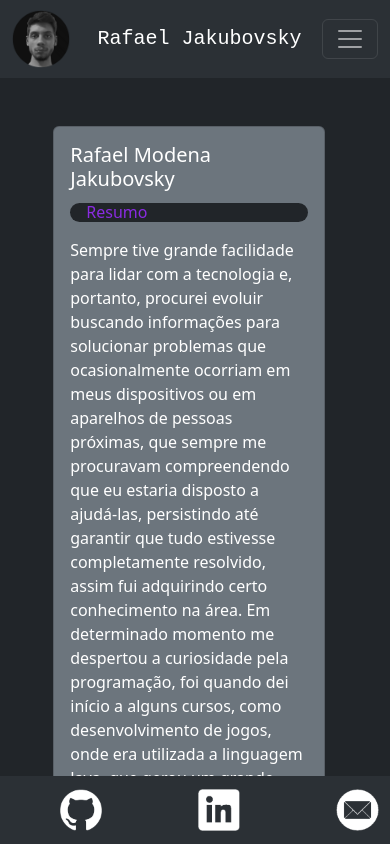
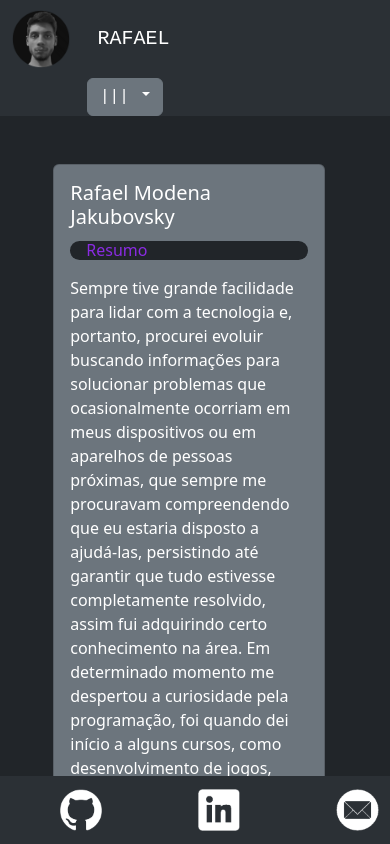
Before and after one commit to Rafael-MJ/rafaelmj.xyz, an Angular app: page /main in a window 390 px wide. Built offline with nearby package versions, Linux system fonts and the light colour scheme.

Commit message:
feat: add header dropdown

```diff
--- a/src/app/nav-header/nav-header.component.css
+++ b/src/app/nav-header/nav-header.component.css
@@ -9,3 +9,7 @@
 #me-icon {
   max-height: 8vh;
 }
+
+.dropdown {
+  margin: 0 75px;
+}
--- a/src/app/nav-header/nav-header.component.html
+++ b/src/app/nav-header/nav-header.component.html
@@ -2,11 +2,19 @@
   <div class="container-fluid fs-5">
     <a class="navbar-brand d-md-none" href="#">
       <img class="navbar-brand" id="me-icon" src="../../assets/me.png" alt="" />
-      Rafael Jakubovsky
+      RAFAEL
     </a>
-    <button class="navbar-toggler" type="button" data-bs-toggle="offcanvas" data-bs-target="#offcanvas" aria-controls="#offcanvas" aria-label="Toggle navigation">
-      <span class="navbar-toggler-icon"></span>
-    </button>
+    <div ngbDropdown class="dropdown d-md-none">
+      <button ngbDropdownToggle class="btn btn-secondary" type="button" id="dropdownMenuBtn" aria-expanded="false">
+        |||
+      </button>
+      <ul ngbDropdownMenu aria-labelledby="dropdownMenuBtn">
+        <li><a ngbDropdownItem routerLink="main">INÍCIO</a></li>
+        <li><a ngbDropdownItem routerLink="skills">COMPETÊNCIAS</a></li>
+        <li><a ngbDropdownItem routerLink="knowledge">CONHECIMENTO</a></li>
+        <li><a ngbDropdownItem routerLink="infos">INFOS</a></li>
+      </ul>
+    </div>
     <div class="offcanvas offcanvas-end" tabindex="-1" id="#offcanvas" aria-labelledby="#offcanvasLabel">
       <div class="offcanvas-body">
           <a href="#">
```
